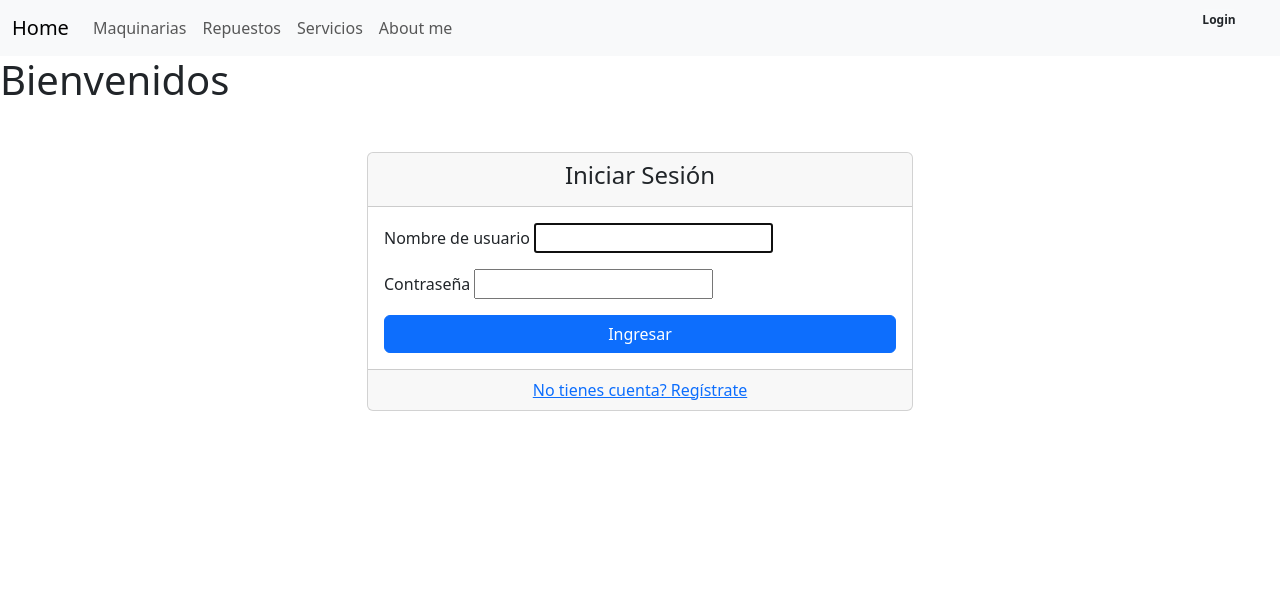
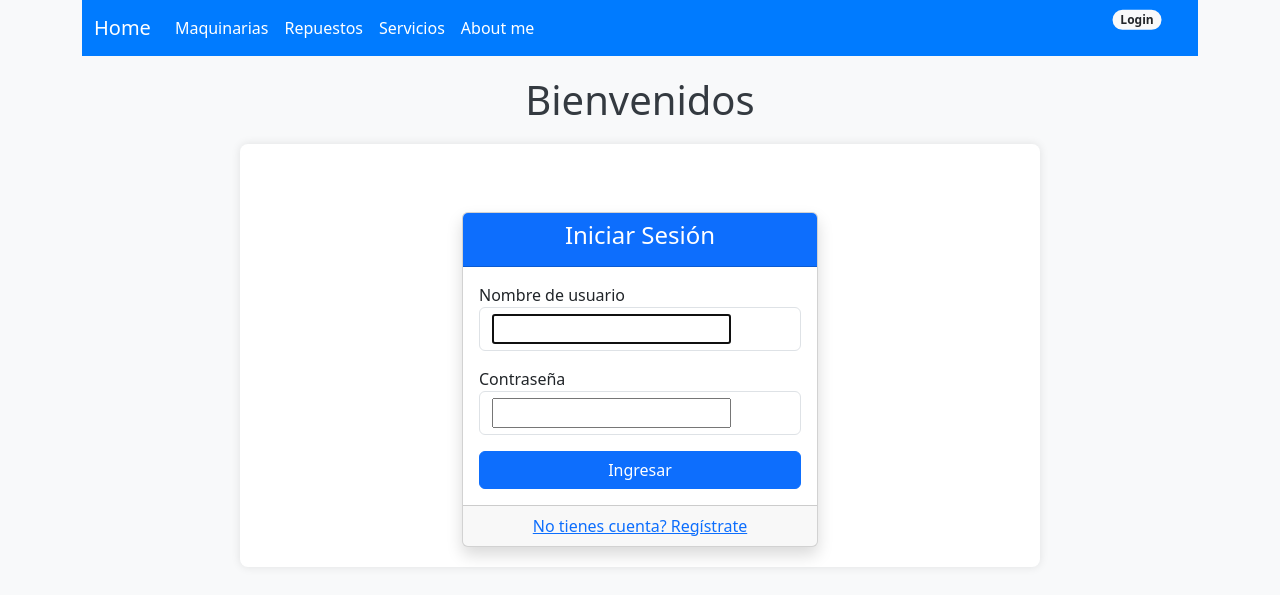
Before and after one commit to GastonDeibele/DeibeleGastonPreentrega03, a Django app: page /usuario/login/ in a window 1280 px wide. Shown: the top 595 px of the page. Run offline with Django 5.2, Linux system fonts and the light colour scheme.

Commit message:
Termine el job

```diff
--- a/preentrega03/apps/usuario/urls.py
+++ b/preentrega03/apps/usuario/urls.py
@@ -1,12 +1,13 @@
 from django.urls import path
 from .views import RegistroView, LogoutView,LoginUserView,EliminarUsuario,ActualizarUsuario
-
+from . import views
 
 urlpatterns = [
     path('',RegistroView.as_view(),name='formularioregistro'),
     path('logout/',LogoutView,name='logout'),
     path('login/',LoginUserView.as_view(),name='login'),
     path('actualizar/',ActualizarUsuario.as_view(),name='actualizarusuario'),
-    path('eliminar/',EliminarUsuario.as_view(),name='eliminarusuario')
+    path('eliminar/',EliminarUsuario.as_view(),name='eliminarusuario'),
+    path('acercade/', views.acercade, name='aboutme')
 
 ]
--- a/preentrega03/apps/usuario/views.py
+++ b/preentrega03/apps/usuario/views.py
@@ -50,3 +50,8 @@ class EliminarUsuario(DeleteView):
     template_name='formulariodelete.html'
 
     success_url= reverse_lazy('home')
+
+
+
+def acercade(request):
+    return render(request, 'acercade.html')
--- a/preentrega03/preentrega03/settings.py
+++ b/preentrega03/preentrega03/settings.py
@@ -43,6 +43,7 @@ INSTALLED_APPS = [
     'apps.repuestos',
     'apps.servicios',
     'apps.usuario',
+
 ]
 
 MIDDLEWARE = [
--- /dev/null
+++ b/preentrega03/requirments.txt
@@ -0,0 +1,5 @@
+asgiref==3.8.1
+Django==5.1.2
+pillow==11.0.0
+sqlparse==0.5.1
+tzdata==2024.2
--- a/preentrega03/templates/base.html
+++ b/preentrega03/templates/base.html
@@ -5,88 +5,125 @@
     <meta name="viewport" content="width=device-width, initial-scale=1">
     <title>Tercera Pre Entrega</title>
     <link href="https://cdn.jsdelivr.net/npm/bootstrap@5.3.3/dist/css/bootstrap.min.css" rel="stylesheet" integrity="sha384-QWTKZyjpPEjISv5WaRU9OFeRpok6YctnYmDr5pNlyT2bRjXh0JMhjY6hW+ALEwIH" crossorigin="anonymous">
-    <style> .dropdown-menu[data-bs-popper] {
-    left: -220px;
+    <style>
+        body {
+            background-color: #f8f9fa; /* Fondo claro */
+        }
+        .navbar {
+            background-color: #007bff; /* Color de la navbar */
+        }
+        .navbar a {
+            color: white; /* Color del texto en la navbar */
+        }
+        h1 {
+            margin-top: 20px;
+            text-align: center;
+            color: #343a40; /* Color del texto del encabezado */
+        }
+        .content-section {
+            padding: 20px;
+            margin: 20px auto;
+            max-width: 800px;
+            background-color: white; /* Fondo blanco para el contenido */
+            border-radius: 8px;
+            box-shadow: 0 0 10px rgba(0, 0, 0, 0.1);
         }
     </style>
+
+    <style>
+        .dropdown-menu {
+            left: 0; /* Alinea el menú a la izquierda */
+            right: auto; /* Evita que se alinee a la derecha */
+            display: none; /* Oculta el menú por defecto */
+            position: absolute; /* Asegura que el menú esté en la posición correcta */
+            z-index: 1000; /* Asegura que el menú esté por encima de otros elementos */
+        }
+
+        .dropdown.show .dropdown-menu {
+            display: block; /* Muestra el menú cuando está activo */
+        }
+    </style>
+
 </head>
 <body>
-    <nav class="navbar navbar-expand-lg bg-body-tertiary">
+    <div class="container">
+    <nav class="navbar navbar-expand-lg">
         <div class="container-fluid">
-          <a class="navbar-brand" href="{% url "home" %}">Home</a>
+            <a class="navbar-brand" href="{% url 'home' %}">Home</a>
             <button class="navbar-toggler" type="button" data-bs-toggle="collapse" data-bs-target="#navbarSupportedContent" aria-controls="navbarSupportedContent" aria-expanded="false" aria-label="Toggle navigation">
                 <span class="navbar-toggler-icon"></span>
             </button>
             <div class="collapse navbar-collapse" id="navbarSupportedContent">
                 <ul class="navbar-nav me-auto mb-2 mb-lg-0">
-
                     <li class="nav-item">
-                <a class="nav-link" href="{% url "listamaquinaria" %}">Maquinarias</a>
+                        <a class="nav-link" href="{% url 'listamaquinaria' %}">Maquinarias</a>
                     </li>
                     <li class="nav-item">
-                <a class="nav-link" href="{% url "listarepuestos" %}">Repuestos</a>
+                        <a class="nav-link" href="{% url 'listarepuestos' %}">Repuestos</a>
                     </li>
                     <li class="nav-item">
-                <a class="nav-link" href="{% url "listaservicios" %}">Servicios</a>
+                        <a class="nav-link" href="{% url 'listaservicios' %}">Servicios</a>
                     </li>
-              <li class="nav-item">
-                <a class="nav-link" href="{% url "listaservicios" %}">About me</a>
-              </li>
+
+                        <a class="nav-link" href="{% url 'aboutme' %}">About me</a>
 
                 </ul>
                 <div class="nav-item align-self-center d-flex text-center">
                     {% if user.is_authenticated %}
-              <div class="btn-group d-flex ">
-                  <p class="btn  dropdown-toggle" type="button" data-bs-toggle="dropdown"
-                      data-bs-auto-close="true" aria-expanded="false">
-                      <img src="{{ user.avatar.url }}" class="rounded-circle img-fluid"
-                          style="object-fit:contain;width: 2rem;" alt="{{ user.username }}">
+                    <div class="btn-group d-flex">
+                        <p class="btn dropdown-toggle" type="button" data-bs-toggle="dropdown" aria-expanded="false">
+                            <img src="{{ user.avatar.url }}" class="rounded-circle img-fluid" style="object-fit:contain;width: 2rem;" alt="{{ user.username }}">
                         </p>
-                  <ul class="dropdown-menu p-4">
 
+                        <div class="dropdown" style="position: relative;">
+
+                            <ul class="dropdown-menu p-4" aria-labelledby="dropdownMenuButton">
                                 <li>
                                     <p class="dropdown-item">{{ user.email }}</p>
                                 </li>
-
                                 <li>
-                        <a class="dropdown-item" href="{% url 'actualizarusuario' %}">
-                            Editar perfil
-                        </a>
+                                    <a class="dropdown-item" href="{% url 'actualizarusuario' %}">Editar perfil</a>
                                 </li>
-
                                 <li>
-                          <a class="dropdown-item" href="{% url 'logout' %}">
-                              Logout
-                          </a>
+                                    <a class="dropdown-item" href="{% url 'logout' %}">Logout</a>
                                 </li>
                             </ul>
                         </div>
+
+                    </div>
                     {% else %}
-              <a class="nav-icon position-relative text-decoration-none"
-                  href="{% url 'login' %}">
-                  <span
-                      class=" top-0 left-100 translate-middle badge rounded-pill bg-light text-dark">Login</span>
+                    <a class="nav-icon position-relative text-decoration-none" href="{% url 'login' %}">
+                        <span class="top-0 left-100 translate-middle badge rounded-pill bg-light text-dark">Login</span>
                     </a>
                     {% endif %}
                 </div>
             </div>
         </div>
     </nav>
+
     <h1>Bienvenidos</h1>
 
+    <div class="content-section">
         {% block content %}{% endblock content %}
+    </div>
 
     <script src="https://cdn.jsdelivr.net/npm/bootstrap@5.3.3/dist/js/bootstrap.bundle.min.js" integrity="sha384-YvpcrYf0tY3lHB60NNkmXc5s9fDVZLESaAA55NDzOxhy9GkcIdslK1eN7N6jIeHz" crossorigin="anonymous"></script>
+    </div>
 </body>
 </html>
 
-<script src="https://cdn.jsdelivr.net/npm/@popperjs/core@2.11.8/dist/umd/popper.min.js" integrity="sha384-I7E8VVD/ismYTF4hNIPjVp/Zjvgyol6VFvRkX/vR+Vc4jQkC+hVqc2pM8ODewa9r" crossorigin="anonymous"></script>
-<script src="https://cdn.jsdelivr.net/npm/bootstrap@5.3.3/dist/js/bootstrap.min.js" integrity="sha384-0pUGZvbkm6XF6gxjEnlmuGrJXVbNuzT9qBBavbLwCsOGabYfZo0T0to5eqruptLy" crossorigin="anonymous"></script>
-<script src="
-https://cdn.jsdelivr.net/npm/@popperjs/core@2.11.8/dist/umd/popper.min.js"
-        integrity="sha384-I7E8VVD/ismYTF4hNIPjVp/Zjvgyol6VFvRkX/vR+Vc4jQkC+hVqc2pM8ODewa9r"
-        crossorigin="anonymous"></script>
-<script src="
-https://cdn.jsdelivr.net/npm/bootstrap@5.3.0/dist/js/bootstrap.min.js"
-        integrity="sha384-fbbOQedDUMZZ5KreZpsbe1LCZPVmfTnH7ois6mU1QK+m14rQ1l2bGBq41eYeM/fS"
-        crossorigin="anonymous"></script>
+<script>
+    document.querySelector('.dropdown-toggle').addEventListener('click', function() {
+        this.parentElement.classList.toggle('show');
+    });
+
+    // Cerrar el dropdown al hacer clic fuera
+    window.addEventListener('click', function(event) {
+        if (!event.target.matches('.dropdown-toggle')) {
+            var dropdowns = document.querySelectorAll('.dropdown');
+            dropdowns.forEach(function(dropdown) {
+                dropdown.classList.remove('show');
+            });
+        }
+    });
+</script>
--- a/preentrega03/templates/login.html
+++ b/preentrega03/templates/login.html
@@ -4,26 +4,26 @@
 <div class="container mt-5">
     <div class="row justify-content-center">
         <div class="col-md-6">
-            <div class="card">
-                <div class="card-header text-center">
+            <div class="card shadow">
+                <div class="card-header text-center bg-primary text-white">
                     <h4>Iniciar Sesión</h4>
                 </div>
                 <div class="card-body">
                     <form action="" method="post">
                         {% csrf_token %}
                         <div class="mb-3">
-                            {{ form.username.label}}
-                            {{ form.username}}
+                            {{ form.username.label }}
+                            <div class="form-control">{{ form.username }}</div>
                         </div>
                         <div class="mb-3">
-                            {{ form.password.label}}
-                            {{ form.password}}
+                            {{ form.password.label }}
+                            <div class="form-control">{{ form.password }}</div>
                         </div>
                         <button type="submit" class="btn btn-primary w-100">Ingresar</button>
                     </form>
                 </div>
                 <div class="card-footer text-center">
-                    <a href="{% url 'formularioregistro' %}">No tienes cuenta? Regístrate</a>
+                    <a href="{% url 'formularioregistro' %}" class="text-primary">No tienes cuenta? Regístrate</a>
                 </div>
             </div>
         </div>
--- a/preentrega03/templates/registro.html
+++ b/preentrega03/templates/registro.html
@@ -8,7 +8,7 @@
 
 {{ form.as_p }}
 
-<button type="submit">Enviar</button>
+<button type="submit">Confrimar</button>
 
 </form>
 
```
Also changed, not shown: preentrega03/templates/acercade.html (added, +37 -0 lines), preentrega03/templates/index.html (+6 -1 lines), preentrega03/static/imagenbase.jpg (added). Lines whose indentation alone changed are shown as unchanged.
